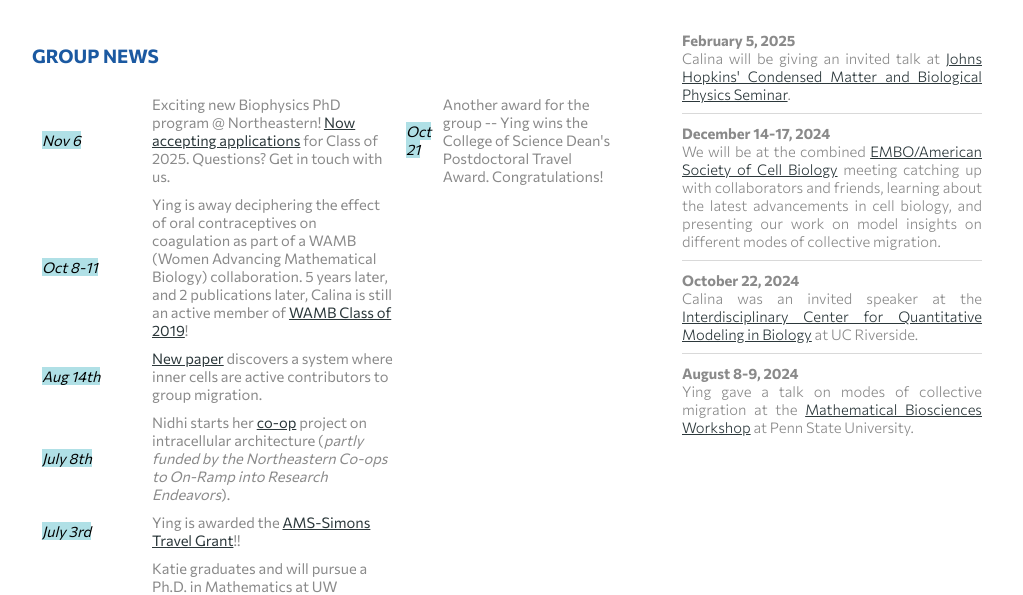
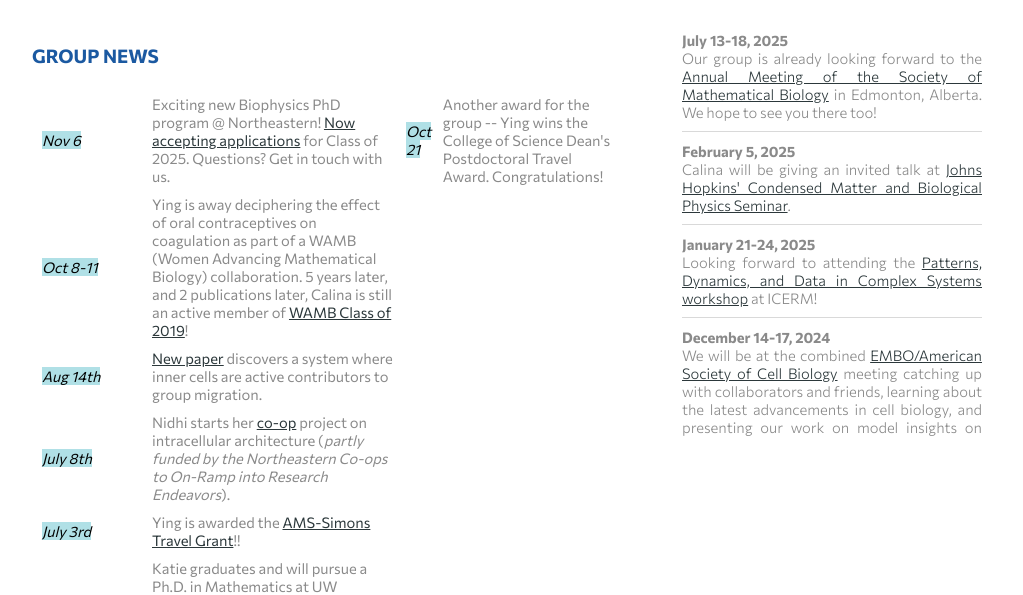
Before and after one commit to calinacopos/calinacopos.github.io, a plain HTML site: page index.html in a window 1280 px wide. Shown: the part 505-1100 px from the top of the page, without its empty margins (128-1151 px from the left). Drawn offline with Linux system fonts and the light colour scheme.

Commit message:
news update

```diff
--- a/index.html
+++ b/index.html
@@ -115,8 +115,12 @@
 <br>
 <h3 style="color: #1b59a1">Recent & Upcoming Activities</h3>
 <ul>
+        <li class="firs"><b>July 13-18, 2025</b>
+            <br>Our group is already looking forward to the <a href="https://2025.smb.org/">Annual Meeting of the Society of Mathematical Biology</a> in Edmonton, Alberta. We hope to see you there too!</li>
         <li class="first"><b>February 5, 2025</b>
             <br>Calina will be giving an invited talk at <a href="https://physics-astronomy.jhu.edu/events-calendar/category/condensed-matter/">Johns Hopkins' Condensed Matter and Biological Physics Seminar</a>.</li>
+        <li class="first"><b>January 21-24, 2025</b>
+            <br>Looking forward to attending the <a href="https://icerm.brown.edu/program/topical_workshop/tw-25-pddcs">Patterns, Dynamics, and Data in Complex Systems workshop</a> at ICERM!</li>
         <li class="first"><b>December 14-17, 2024</b>
             <br>We will be at the combined <a href="https://www.ascb.org/cellbio2024/">EMBO/American Society of Cell Biology</a> meeting catching up with collaborators and friends, learning about the latest advancements in cell biology, and presenting our work on model insights on different modes of collective migration.</li>
         <li class="first"><b>October 22, 2024</b>
```
